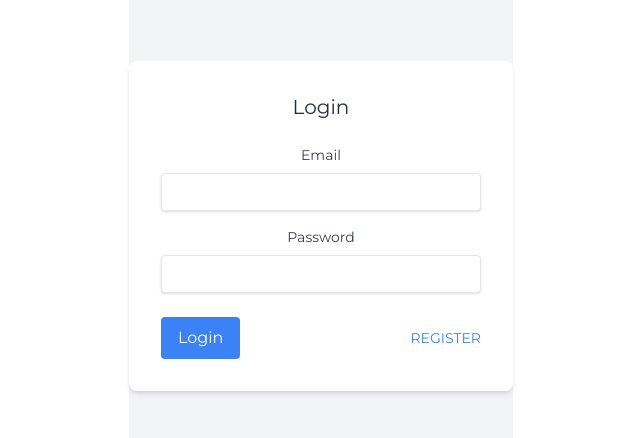
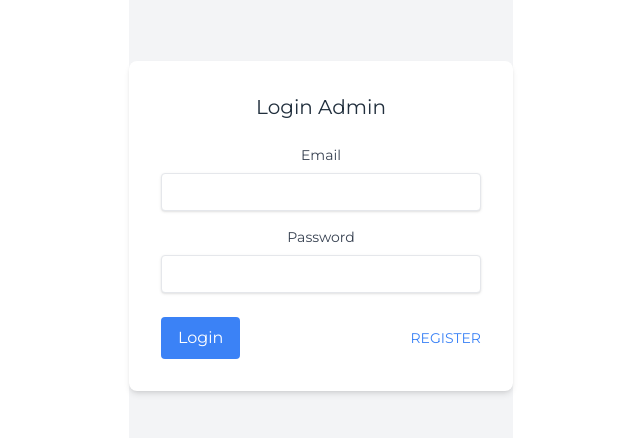
Before and after one commit to Juangabuk/Med-Inventory, a Vue app: page /login-admin in a window 1280 px wide. Before the commit this address led to /login. Shown: the part 266-704 px from the top of the page, without its empty margins (319-959 px from the left). Built offline with nearby package versions, Linux system fonts and the light colour scheme.

Commit message:
adding login menu for admin

```diff
--- a/src/components/Header.vue
+++ b/src/components/Header.vue
@@ -28,7 +28,8 @@ export default {
     name: 'Header',
     methods: {
         logout() {
-            localStorage.removeItem('user-info');
+            localStorage.removeItem('User');
+            localStorage.removeItem('access_token')
             this.$router.push({ name: 'Login' });
         }
     }
--- /dev/null
+++ b/src/components/LoginAdmin.vue
@@ -0,0 +1,81 @@
+<script setup>
+import { useLoginStore } from '../stores/login';
+import {ref} from 'vue'
+
+const handleLogin = useLoginStore()
+
+const formLogin = ref({
+    email:null,
+    password:null
+})
+
+</script>
+
+
+<template>
+    <div class="min-h-screen flex flex-col justify-center items-center bg-gray-100">
+        <div class="bg-white p-8 rounded-lg shadow-md w-96">
+            <h1 class="text-xl font-bold mb-6 text-center">Login Admin</h1>
+            <form @submit.prevent="handleLogin.handleLoginAdmin(formLogin)">
+                <div class="mb-4">
+                    <label class="block text-gray-700 text-sm font-bold mb-2">Email</label>
+                    <input type="email" v-model="formLogin.email" required
+                        class="shadow appearance-none border rounded w-full py-2 px-3 text-gray-700 leading-tight focus:outline-none focus:shadow-outline">
+                </div>
+                <div class="mb-6">
+                    <label class="block text-gray-700 text-sm font-bold mb-2">Password</label>
+                    <input type="password" v-model="formLogin.password" required
+                        class="shadow appearance-none border rounded w-full py-2 px-3 text-gray-700 leading-tight focus:outline-none focus:shadow-outline">
+                </div>
+                <div class="flex items-center justify-between">
+                    <button
+                        class="bg-blue-500 hover:bg-blue-700 text-white font-bold py-2 px-4 rounded focus:outline-none focus:shadow-outline"
+                        type="submit">Login</button>
+                    <router-link to="/sign-up"
+                        class="inline-block align-baseline font-bold text-sm text-blue-500 hover:text-blue-800">REGISTER</router-link>
+                </div>
+            </form>
+        </div>
+    </div>
+</template>
+
+<!-- <script>
+import Home from '../views/Home.vue';
+import axios from 'axios';
+import { reactive } from 'vue';
+export default {
+    name: 'Login',
+    data() {
+        return {
+            email: '',
+            password: ''
+        }
+    },
+    methods: {
+        async login() {
+            let result = await axios.get(
+                `http://localhost:3000/user?email=${this.email}&password=${this.password}`
+            )
+            if (result.status == 200 && result.data.length > 0) {
+                alert("sign-up done");
+                localStorage.setItem("user-info", JSON.stringify(result.data[0]))
+                this.$router.push({ name: 'Home' })
+            }
+            console.warn(result)
+        }
+    }
+};
+</script> -->
+
+<style>
+body {
+    font-family: 'Montserrat', sans-serif;
+}
+
+input:focus {
+    outline: 2px solid #4C51BF;
+    /* Tailwind's blue-700 color */
+    box-shadow: 0 0 5px rgba(76, 81, 191, 0.5);
+    /* Slight blue shadow */
+}
+</style>
--- a/src/routers/index.js
+++ b/src/routers/index.js
@@ -5,6 +5,7 @@ import Login from '../components/Login.vue'
 import ProductManagement from '../views/ProductManagement.vue'
 import Profile from '../views/Profile.vue'
 import { createRouter, createWebHistory } from 'vue-router'
+import LoginAdmin from '../components/LoginAdmin.vue'
 
 const routes = [
     {
@@ -21,6 +22,11 @@ const routes = [
         path: '/login',
         name: 'Login',
         component: Login
+    },
+    {
+        path: '/login-admin',
+        name: 'LoginAdmin',
+        component: LoginAdmin
     },
     {
         path: '/product-management',
@@ -41,9 +47,9 @@ const router= createRouter({
 
 router.beforeEach((to,from,next)=>{
     const isAuth = localStorage.access_token
-    if(isAuth &&  ( to.name === 'Login'|| to.name === 'SignUp')){
+    if(isAuth &&  ( to.name === 'Login'|| to.name === 'SignUp' || to.name === 'LoginAdmin')){
       next({name:'Home'})
-    } else if(!isAuth  &&  (to.name !== 'Login' && to.name !== 'SignUp')){
+    } else if(!isAuth  &&  (to.name !== 'Login' && to.name !== 'SignUp' && to.name !== 'LoginAdmin')){
       next({name:'Login'})
     } else{
       next()
--- a/src/stores/login.js
+++ b/src/stores/login.js
@@ -11,6 +11,7 @@ export const useLoginStore = defineStore('login', ()=>{
     const baseUrl = backendUrl
 
     const userData = ref(null)
+    const loginRole = ref(null)
 
     const handleLoginUser = async (input)=>{
 
@@ -23,6 +24,7 @@ export const useLoginStore = defineStore('login', ()=>{
             })
 
             userData.value = data.data
+            loginRole.value = "Admin"
             localStorage.setItem('access_token', data.access_token)
             localStorage.setItem('role', "User")
 
@@ -52,5 +54,46 @@ export const useLoginStore = defineStore('login', ()=>{
         }
     }
 
-    return {handleLoginUser, userData}
+    const handleLoginAdmin = async (input)=>{
+
+        try{
+
+            const {data} = await axios({
+                method:'post',
+                url: `${baseUrl}/admin/login`,
+                data:input
+            })
+
+            userData.value = data.data
+            loginRole.value = "Admin"
+            localStorage.setItem('access_token', data.access_token)
+            localStorage.setItem('role', "Admin")
+
+            Swal.fire({
+                toast: true,
+                showConfirmButton: true,
+                // timer: 3000,
+                // timerProgressBar: true,
+
+                icon: 'success',
+                title: 'Selamat Datang'
+            })
+
+            router.push('/')
+        }
+        catch(err){
+            Swal.fire({
+                toast: true,
+                showConfirmButton: true,
+                // timer: 3000,
+                // timerProgressBar: true,
+
+                icon: 'error',
+                title: 'Permission denied',
+                text: `${err.response.data.message}`
+              });
+        }
+    }
+
+    return {handleLoginUser, handleLoginAdmin, userData, loginRole}
 })
```
